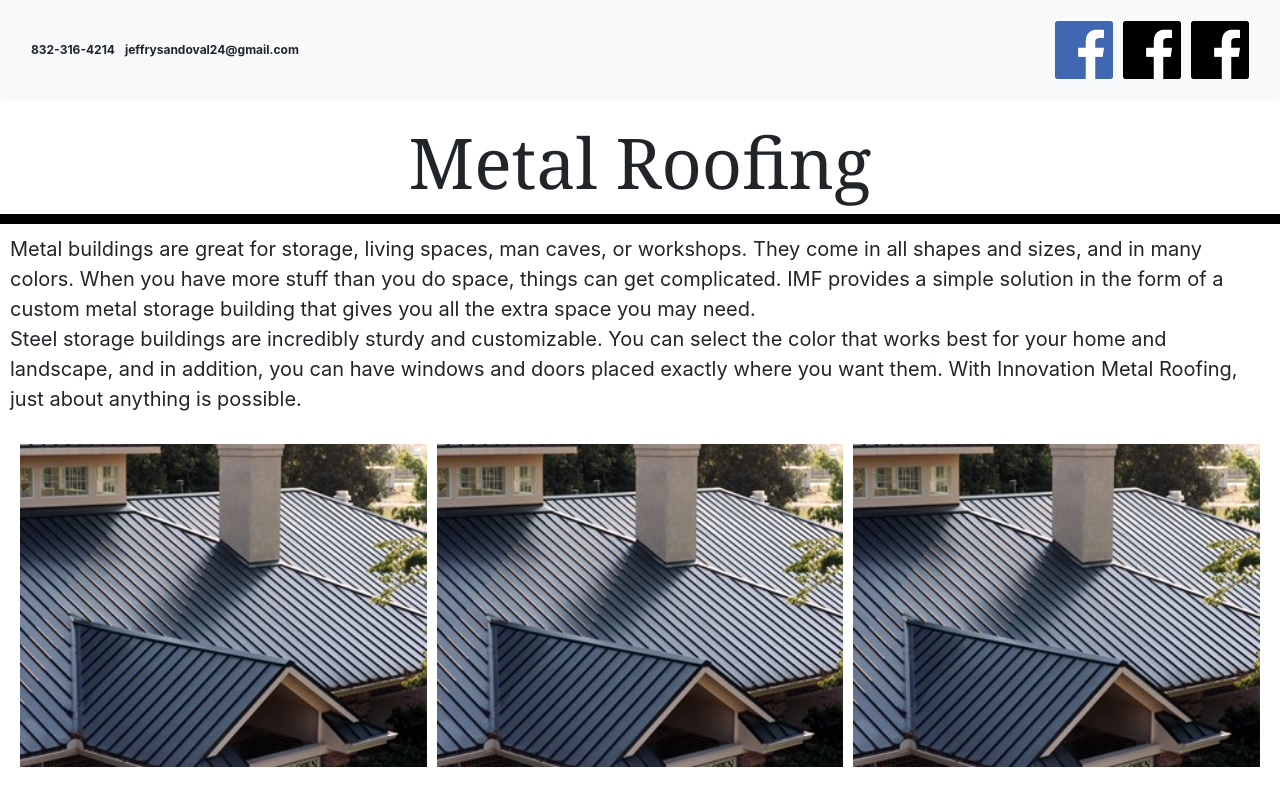
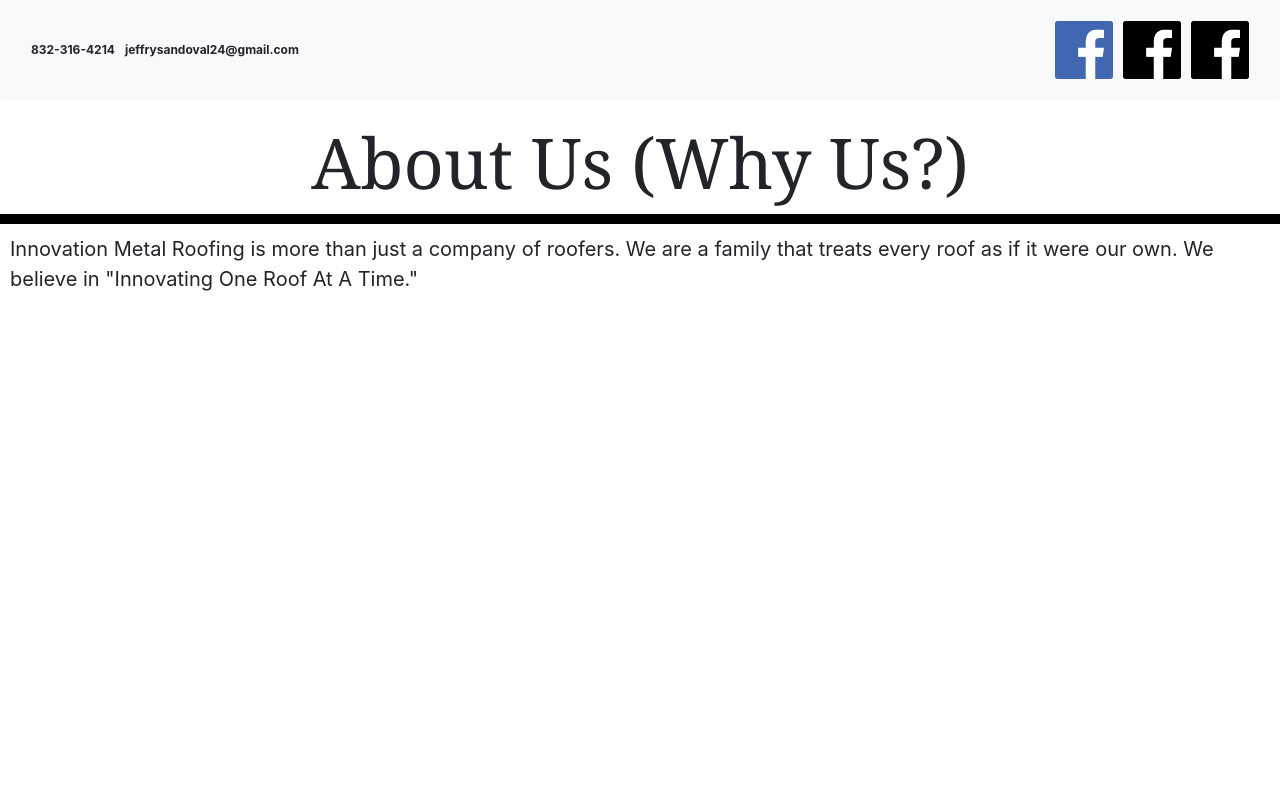
Before and after one commit to JeffSandov6/imf-site, a React (Create React App) app: page / in a window 1280 px wide. Shown: the top 790 px of the page. Built offline with nearby package versions, Linux system fonts and the light colour scheme.

Commit message:
adding the base level of the about us page

```diff
--- a/src/App.js
+++ b/src/App.js
@@ -8,6 +8,7 @@ import NavigationBar from './components/NavigationBar/NavigationBar';
 import Home from './pages/Home/Home';
 import MetalRoofing from './pages/MetalRoofing/MetalRoofing';
 import MetalBuilding from './pages/MetalBuilding/MetalBuilding';
+import AboutUs from './pages/AboutUs/AboutUs';
 
 //TODO: fix up the routing so that links will actually work
 
@@ -20,7 +21,8 @@ class App extends Component {
         </div>
         <div>
           <Router>
-            <MetalBuilding />
+            <AboutUs />
+            {/* <MetalBuilding /> */}
             {/* <MetalRoofing /> */}
             {/* <Home /> */}
           </Router>
--- a/src/components/Home/Estimate/Estimate.js
+++ b/src/components/Home/Estimate/Estimate.js
@@ -4,6 +4,8 @@ import { Link } from 'react-router-dom';
 
 // TODO: use figure and figcaption to put a caption under each of the 6 images, so as to
 //       specify what each picture and link leads to
+
+//       have the email be sent upon pressing submit
 
 class Estimate extends Component {
   render() {
--- /dev/null
+++ b/src/pages/AboutUs/AboutUs.css
@@ -0,0 +1,19 @@
+h1 {
+  font-family: Georgia, serif;
+  font-size: 70px;
+  text-align: center;
+}
+
+hr {
+  border-width: 10px;
+  background-color: black;
+}
+
+p {
+  font-size: 20px;
+}
+
+.mainText {
+  margin-left: 10px;
+  margin-right: 10px;
+}
--- /dev/null
+++ b/src/pages/AboutUs/AboutUs.js
@@ -0,0 +1,24 @@
+import React, { Component } from 'react';
+import './AboutUs.css';
+
+class MetalBuilding extends Component {
+  render() {
+    return (
+      <div>
+        <div>
+          <h1>About Us (Why Us?)</h1>
+        </div>
+        <hr />
+        <div className="mainText">
+          <p>
+            Innovation Metal Roofing is more than just a company of roofers. We
+            are a family that treats every roof as if it were our own. We
+            believe in "Innovating One Roof At A Time."
+          </p>
+        </div>
+      </div>
+    );
+  }
+}
+
+export default MetalBuilding;
```
Also changed, not shown: 1 other file (tests, documents, lock files or other folders).
